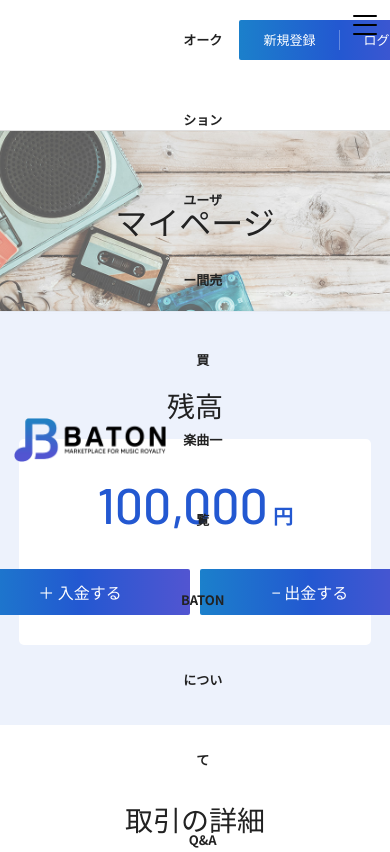
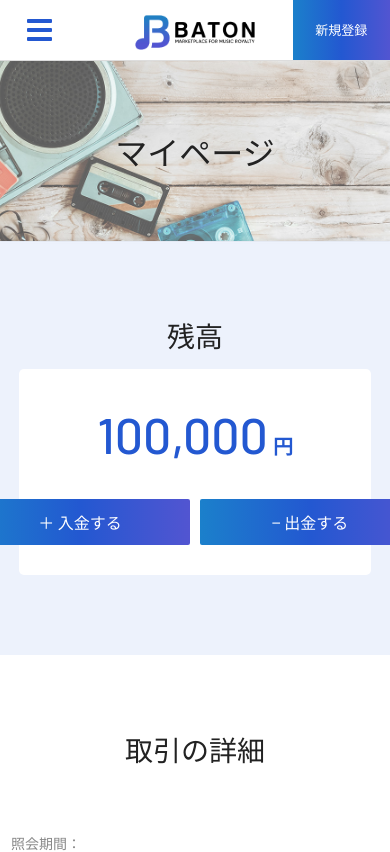
Before and after one commit to hexabase/sample-vue-auction, a Vue app: page /mypage in a window 390 px wide. Shown: the top 852 px of the page. Built offline with nearby package versions, Linux system fonts and the light colour scheme.

Commit message:
mobileCSS for header & footer

```diff
--- a/src/assets/scss/styles/layout.scss
+++ b/src/assets/scss/styles/layout.scss
@@ -22,17 +22,34 @@ body {
         height: $header-height;
         background: rgba(#fff, 1);
 
+        @include max-screen($breakpoint-tab) {
+            height: $header-height_mobile;
+        }
+
         + main {
             margin-top: $header-height;
+
+            @include max-screen($breakpoint-tab) {
+                margin-top: $header-height_mobile;
+            }
         }
 
         &-login + main {
             margin-top: $header-height + $userNav-height;
+
+            @include max-screen($breakpoint-tab) {
+                margin-top: $header-height_mobile;
+            }
         }
 
         .content {
             display: flex;
             justify-content: space-between;
+
+            @include max-screen($breakpoint-tab) {
+                display: block;
+                position: relative;
+            }
         }
 
         &_logo {
@@ -47,28 +64,81 @@ body {
             a {
                 display: block;
             }
+
+            @include max-screen($breakpoint-tab) {
+                flex: none;
+                width: 120px;
+                height: $header-height_mobile;
+                position: absolute;
+                top: 0;
+                left: calc(50% - 60px);
+
+                img {
+                    margin-top: 5px;
+                }
+            }
         }
 
         &_gnav {
             flex: 1 1 auto;
+            max-width: 500px;
+            padding: 0 10px;
             transition: all .4s;
 
-            li {
-                display: inline-block;
-                margin: 0 10px;
-                text-align: center;
+            @include max-screen($breakpoint-tab) {
+                position: fixed;
+                top: $header-height_mobile;
+                bottom: 0;
+                left: 0;
+                width: 100%;
+                max-width: 0;
+                height: calc(100vh - #{$header-height_mobile});
+                padding: 40px 0;
+                -webkit-overflow-scrolling: touch;
+                background: #fff;
+                overflow-x: hidden;
+                overflow-y: auto;
             }
 
-            a {
+            ul {
+                display: flex;
+                justify-content: space-around;
+
+                @include max-screen($breakpoint-tab) {
+                    display: block;
+                    width: 80%;
+                    min-width: 200px;
+                    margin: auto;
+                }
+            }
+
+            li {
+                // display: inline-block;
+                // margin: 0 10px;
+                text-align: center;
+
+                @include max-screen($breakpoint-tab) {
+                    border-bottom: $border-default;
+                }
+            }
+
+            a, button {
                 position: relative;
                 display: inline-block;
                 width: 100%;
-                padding: 0 5px;
+                padding: 0 4px;
                 line-height: $header-height;
                 text-align: center;
                 transition: all .3s;
                 font-size: 1.3rem;
                 font-weight: bold;
+
+                @include max-screen($breakpoint-tab) {
+                    display: block;
+                    padding: 15px 5px;
+                    line-height: 1.2;
+                    font-size: 1.6rem;
+                }
             }
 
             .router-link-active {
@@ -85,11 +155,28 @@ body {
                     margin-left: -10px;
                     background: $color-theme-center;
                 }
+
+                @include max-screen($breakpoint-tab) {
+                    &::after {
+                        content: none;
+                    }
+                }
+            }
+        }
+
+        &.menu-open {
+            .siteHeader_gnav {
+                width: 100%;
+                max-width: 100%;
             }
         }
 
         .menu-trigger {
             display: none;
+
+            @include max-screen($breakpoint-tab) {
+                display: block;
+            }
         }
 
         &_userMenu {
@@ -114,8 +201,27 @@ body {
                 display: flex;
             }
 
+            @include max-screen($breakpoint-tab) {
+                flex: none;
+                width: 25%;
+                position: absolute;
+                top: 0;
+                right: 0;
+                margin: 0;
+                height: $header-height_mobile;
+                border-radius: 0;
+
+                &::after {
+                    content: none;
+                }
+            }
+
             li {
                 flex: 0 0 50%;
+
+                @include max-screen($breakpoint-tab) {
+                    flex: 0 0 100%;
+                }
             }
 
             a {
@@ -129,61 +235,11 @@ body {
                 &:hover {
                     background: rgba(255, 255, 255, .1);
                 }
-            }
-        }
 
-        @include max-screen($breakpoint-mobile) {
-
-            height: $header-height-mobile;
-            position: relative;
-
-            &_logo {
-                padding-left: 10px;
-                font-size: 1.6rem;
-            }
-
-            &_nav {
-                display: block;
-                position: fixed;
-                top: 0;
-                right: 0;
-                bottom: 0;
-                left: 100%;
-                width: 0;
-                padding: 100px 0;
-                background: #FFF;
-                box-sizing: border-box;
-                visibility: hidden;
-
-                a[aria-current]::before {
-                    content: none;
+                @include max-screen($breakpoint-tab) {
+                    height: $header-height_mobile;
+                    line-height: $header-height_mobile;
                 }
-            }
-
-            &.menu-open .siteHeader_nav {
-                width: 100%;
-                left: 0;
-                padding: 100px 20%;
-                visibility: visible;
-
-                li {
-                    display: block;
-                    border-bottom: $border-default;
-                }
-
-                a {
-                    display: block;
-                    width: 100%;
-                    padding: 10px;
-                    line-height: 1.6;
-                    text-align: center;
-                    font-size: 1.8rem;
-                    box-sizing: border-box;
-                }
-            }
-
-            .menu-trigger {
-                display: inline-block;
             }
         }
 
@@ -244,6 +300,10 @@ body {
             width: 100%;
             height: $userNav-height;
 
+            @include max-screen($breakpoint-tab) {
+                display: none;
+            }
+
             li {
                 display: inline-block;
                 position: relative;
@@ -285,6 +345,16 @@ body {
                 }
             }
         }
+
+        .siteHeader_userNav-tablet {
+            display: none;
+            margin-top: 60px;
+
+            @include max-screen($breakpoint-tab) {
+                display: block;
+            }
+        }
+
     }
 
 
@@ -298,32 +368,37 @@ body {
     .menu-trigger {
         position: absolute;
         top: 0;
-        right: 0;
+        left: 10px;
         width: $header-height-mobile;
         height: $header-height-mobile;
 
         span {
-        position: absolute;
-        left: 13px;
-        width: 24px;
-        height: 2px;
-        background-color: #000;
-        border-radius: 1px;
+            position: absolute;
+            left: 17px;
+            width: 25px;
+            height: 4px;
+            background-color: $color-theme-center;
+            border-radius: 1px;
+        }
+
+        &:hover span {
+            background-color: $color-theme-right;
         }
 
         span:nth-of-type(1) {
-        top: 15px;
+            top: 19px;
         }
 
         span:nth-of-type(2) {
-        top: 24px;
+            top: 28px;
         }
 
         span:nth-of-type(3) {
-        bottom: 15px;
+            top: 37px;
         }
     }
-    .menu-trigger.active {
+
+    .menu-open .menu-trigger {
         span:nth-of-type(1) {
         -webkit-transform: translateY(9px) rotate(-45deg);
         transform: translateY(9px) rotate(-45deg);
@@ -405,6 +480,10 @@ body {
         background: $color-bg-dark;
         color: #FFF;
 
+        @include max-screen($breakpoint-mobile) {
+            padding: 20px 0 0;
+        }
+
         a {
             color: #FFF;
             transition: all .2s;
@@ -423,6 +502,11 @@ body {
             display: block;
             width: 162px;
             margin: 0 auto 40px;
+
+            @include max-screen($breakpoint-tab) {
+                max-width: 25%;
+                margin-bottom: 20px;
+            }
         }
 
         &_nav {
@@ -435,6 +519,10 @@ body {
                 &:not(:first-child) {
                     border-left: 1px solid rgba(255, 255, 255, .4);
                 }
+
+                @include max-screen($breakpoint-tab) {
+                    margin-bottom: 20px;
+                }
             }
         }
 
@@ -443,25 +531,8 @@ body {
             margin-top: 90px;
             font-size: 1.1rem;
             color: $color-text-sub;
-        }
 
-        @include max-screen($breakpoint-mobile) {
-            padding: 20px 0 0;
-
-            &_logo {
-                position: relative;
-                margin: auto;
-
-                img {
-                    width: 160px;
-                }
-            }
-
-            &_nav {
-                display: none;
-            }
-
-            &_copy {
+            @include max-screen($breakpoint-mobile) {
                 margin: 20px 0 10px;
                 text-align: center;
             }
--- a/src/assets/scss/styles/module.scss
+++ b/src/assets/scss/styles/module.scss
@@ -454,6 +454,31 @@
     font-size: 1.3rem;
 }
 
+// breakpoint show/hide
+.show-tab {
+    display: none;
+
+    @include max-screen($breakpoint-tab) {
+        display: block;
+    }
+}
+.hide-tab {
+    display: block;
+
+    @include max-screen($breakpoint-tab) {
+        display: none;
+    }
+}
+
+.show-mobile {
+    display: none;
+
+    @include max-screen($breakpoint-mobile) {
+        display: block;
+    }
+}
+
+
 // parallax
 .parallax-window {
     min-height: 300px;
--- a/src/assets/scss/utils/variables.scss
+++ b/src/assets/scss/utils/variables.scss
@@ -50,7 +50,7 @@ $radius-circle: 50%;
 
 // size
 $header-height: 80px;
-$header-height_mobile: 50px;
+$header-height_mobile: 60px;
 $userNav-height: 38px;
 
 // z-index
@@ -66,6 +66,7 @@ $font-en: 'Barlow', sans-serif;
 
 // media query
 $breakpoint-pc: 1000px;
+$breakpoint-tab: 800px;
 $breakpoint-mobile: 640px;
 
 
--- a/src/components/globals/Header.vue
+++ b/src/components/globals/Header.vue
@@ -1,5 +1,5 @@
 <template>
-  <header class="siteHeader" :class="{'siteHeader-login': token}" role="banner">
+  <header class="siteHeader" :class="{'siteHeader-login': token, 'menu-open': isMenuOpen}" role="banner">
     <div class="content">
       <h1 class="siteHeader_logo">
         <router-link to="/">
@@ -11,6 +11,11 @@
       </h1>
       <nav class="siteHeader_gnav" role="navigation">
         <ul>
+          <li class="show-tab">
+            <router-link to="/">
+              HOME
+            </router-link>
+          </li>
           <li>
             <router-link to="/auctionlist">
               オークション
@@ -31,13 +36,47 @@
             <a href="" class="siteHeader_gnav_link">Q&amp;A</a>
           </li>
         </ul>
+        <ul v-if="token" class="siteHeader_userNav-tablet">
+          <li>
+            <router-link to="/mypage">
+              マイページ
+            </router-link>
+          </li>
+          <li>
+            <a href="">お知らせ</a>
+          </li>
+          <li>
+            <router-link to="/mycopyrights">
+              保有する楽曲権利
+            </router-link>
+          </li>
+          <li>
+            <a href="">お財布</a>
+          </li>
+          <li>
+            <a href="">ユーザー情報</a>
+          </li>
+          <li>
+            <button @click="signout">ログアウト</button>
+          </li>
+        </ul>
+        <ul v-if="!token" class="siteHeader_userNav-tablet">
+          <li>
+            <a href="">新規登録</a>
+          </li>
+          <li>
+            <router-link to="/signin">
+              ログイン
+            </router-link>
+          </li>
+        </ul>
       </nav>
       <!-- ログアウト時 -->
       <ul v-if="!token" class="siteHeader_userMenu">
         <li>
           <a href="">新規登録</a>
         </li>
-        <li>
+        <li class="hide-tab">
           <router-link to="/signin">
             ログイン
           </router-link>
@@ -47,7 +86,7 @@
       <template v-if="token">
         <v-menu offset-y class="siteHeader_userInfo">
           <template v-slot:activator="{ on }">
-            <button class="siteHeader_userName" v-on="on">
+            <button class="siteHeader_userName hide-tab" v-on="on">
               <v-icon>mdi-chevron-right</v-icon>
               {{ userName }}
             </button>
@@ -93,9 +132,9 @@
         </li>
       </ul>
     </div>
-    <a class="menu-trigger" href="#">
+    <button class="menu-trigger" @click="toggleMenu()">
       <span></span><span></span><span></span>
-    </a>
+    </button>
   </header>
 </template>
 
@@ -105,13 +144,17 @@ export default {
     return {
       token: this.$store.getters["auth/getToken"],
       currentPage: "",
-      userName: ""
+      userName: "",
+      isMenuOpen: false
     };
   },
   watch: {
     $route(to, from) {
       this.token = this.$store.getters["auth/getToken"];
       this.userName = this.$store.getters["auth/getUserNameKanji"];
+      if (this.isMenuOpen) {
+        this.isMenuOpen = false;
+      }
     }
   },
   created: async function() {
@@ -125,6 +168,9 @@ export default {
       this.$store.commit("auth/stateInit");
       this.$store.commit("datas/stateInit");
       this.$router.push("/signin");
+    },
+    toggleMenu() {
+      this.isMenuOpen = !this.isMenuOpen;
     }
   }
 };
```
